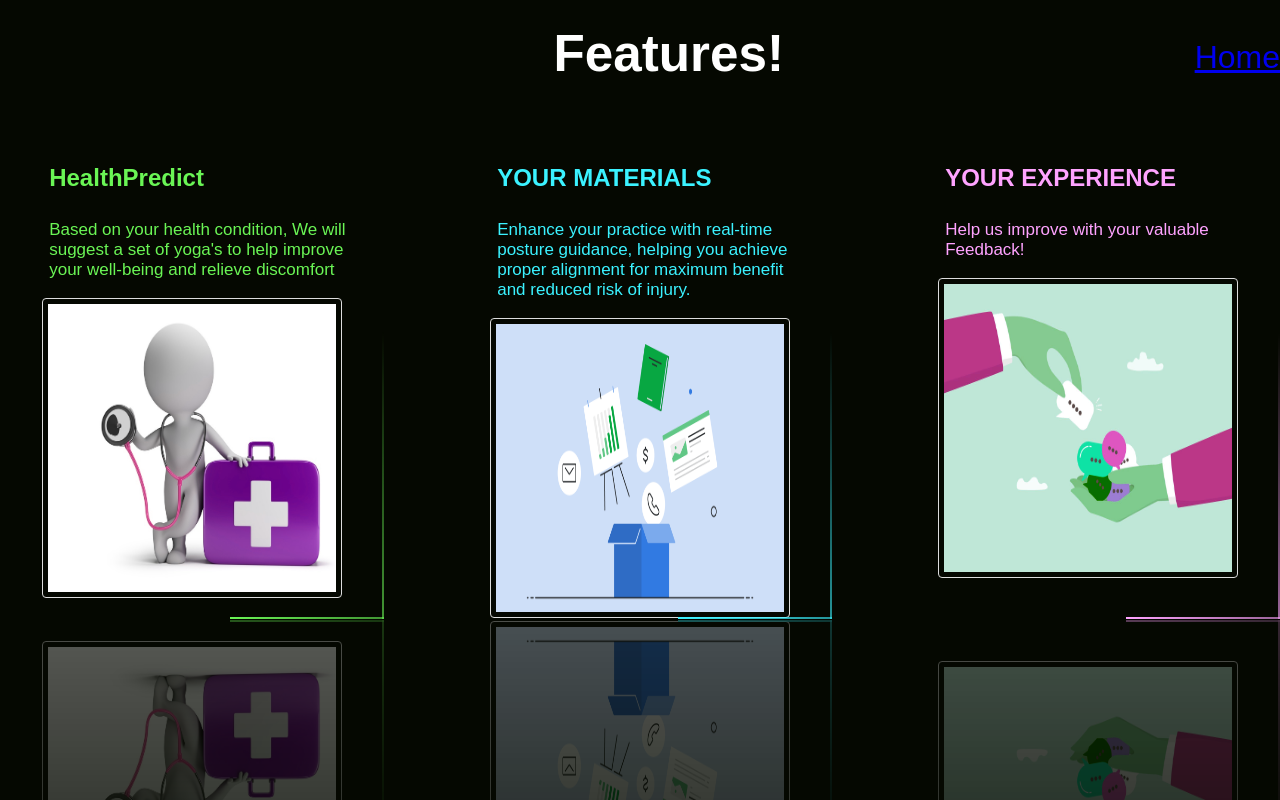
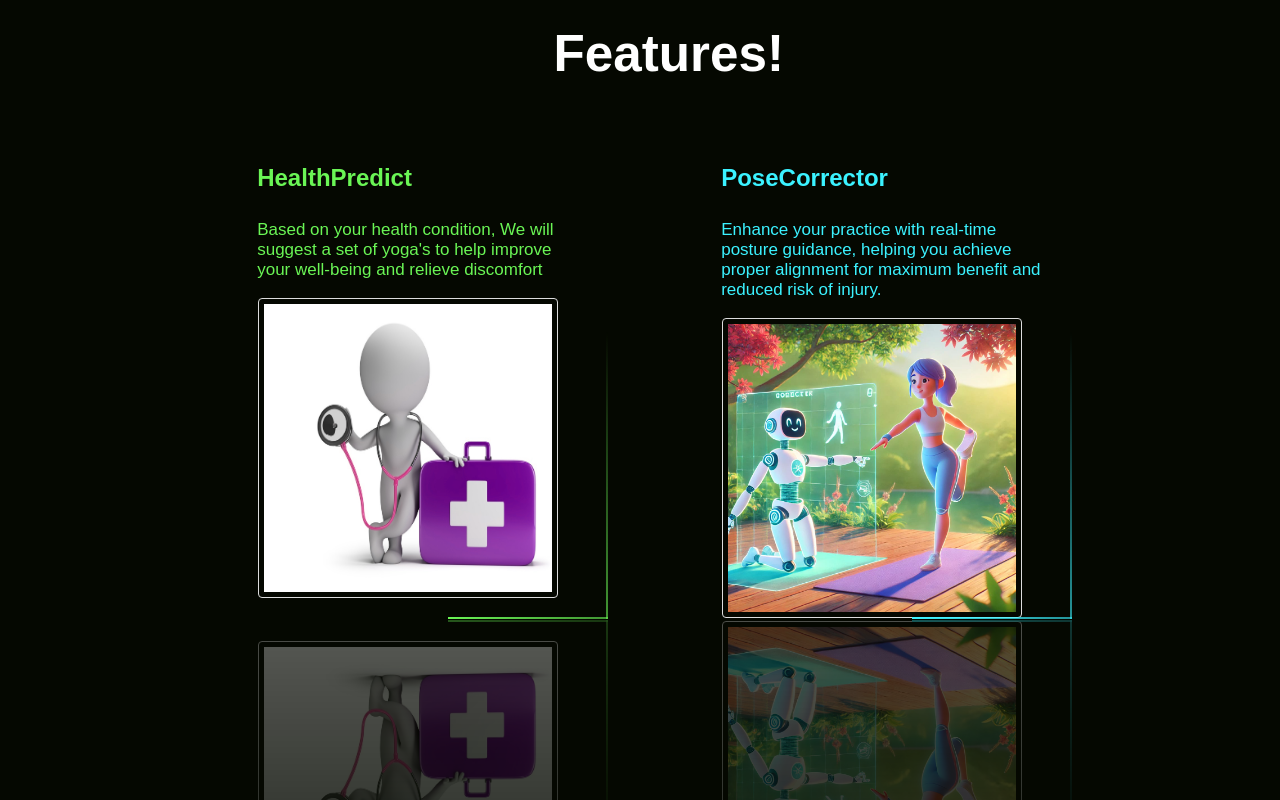
Before and after one commit to sidhigrover/HealthAlignAi, a Flask app: page /features in a window 1280 px wide. Run offline with Flask 3, Linux system fonts and the light colour scheme.

Commit message:
final changes

```diff
--- a/app.py
+++ b/app.py
@@ -74,7 +74,7 @@ def prompt():
         health_issue = request.form['health_issue']
 
         # Create a prompt text for the model
-        prompt_text = f"You are an expert yoga instructor and wellness advisor. Suggest yoga poses and practices suitable for an individual based on the following details Weight = {weight}kg, Height = {height_feet}ft {height_inches}in, Age = {age} years, Gender = {gender}, Health Issue = {health_issue}. Analyze whether the height and weight are appropriate for the age and provide feedback (e.g., height is less/more, weight is less/more). Suggest up to 3-5 yoga poses suitable for the individual, tailored to their health concerns and fitness goals. Include brief benefits, instructions, and precautions for each suggestion and not extend lines more than 5 and dark the yoga and dark the yoga poses"
+        prompt_text = f"You are an expert yoga instructor and wellness advisor. Suggest yoga poses and practices suitable for an individual based on the following details Weight = {weight}kg, Height = {height_feet}ft {height_inches}in, Age = {age} years, Gender = {gender}, Health Issue = {health_issue}. Analyze whether the height and weight are appropriate for the age and provide feedback (e.g., height is less/more, weight is less/more). Suggest up to 3-5 yoga poses suitable for the individual, tailored to their health concerns and fitness goals. Include brief benefits, instructions, and precautions for each suggestion and not extend lines more than 5 and print each of your suggestions and advices in new line and if possible in points. Ensure each new point comes in new line"
         # Interact with Llama model
         chat_completion = client.chat.completions.create(
             messages=[{"role": "user", "content": prompt_text}],
@@ -148,9 +148,7 @@ def logout():
 def ourTeam():
     return render_template('ourTeam.html')
 
-@app.route('/requirements')
-def requirements():
-    return render_template('requirements.html')
+
 
 @app.route('/contact')
 def contact():
@@ -168,4 +166,4 @@ def video_feed():
 
 
 if __name__ == "__main__":
-    app.run(port=5094)
+    app.run(port=5084)
--- a/static/features_style.css
+++ b/static/features_style.css
@@ -47,7 +47,7 @@ h1 {
     text-decoration: none;
     overflow: hidden;
     transition: 0.5s;
-    -webkit-box-reflect: below 1px linear-gradient(transparent, #0005);
+    -webkit-box-reflect: below 1px linear-gradient(transparent,#0005);
 }
 
 .hero a:hover {
@@ -173,3 +173,9 @@ p {
     margin-top: 1rem;
     width: 35rem;
 }
+.home a {
+    background-image: url(assets/round.png);
+    color: #fff;
+    font-weight: bolder;
+    text-decoration: none;
+}
--- a/static/ourTeam_style.css
+++ b/static/ourTeam_style.css
@@ -189,3 +189,8 @@ p {
         bottom: 100%;
     }
 }
+.home a{
+    color: #fff;
+    text-decoration: none;
+    font-weight: bolder;
+}
--- a/templates/features.html
+++ b/templates/features.html
@@ -11,7 +11,7 @@
 <body>
     <div class="top">
         <h1>Features!</h1>
-        <div class="home"><a href="{{url_for('index')}}">Home</a></div>
+        <div class="home"><a href="{{url_for('index')}}"></a></div>
     </div>
     <div class="hero">
         <a href="{{url_for('prompt')}}">
@@ -31,22 +31,12 @@
             <span></span>
             <span></span>
             <span></span>
-            <B style="margin-left: 1.2rem;">YOUR MATERIALS</B>
+            <B style="margin-left: 1.2rem;">PoseCorrector</B>
             <br></br>
             <p>Enhance your practice with real-time posture guidance, helping you achieve proper alignment for maximum benefit and reduced risk of injury.</p>
-            <img src="{{ url_for('static', filename='assets/materials.webp') }}" alt="voice input">
+            <img src="{{ url_for('static', filename='assets/yoga1.jpeg') }}" alt="voice input">
         </a>
-        <a href="#">
-            <span></span>
-            <span></span>
-            <span></span>
-            <span></span>
-            <B style="margin-left: 1.2rem;">YOUR EXPERIENCE </B>
-            <br></br>
-            <p>Help us improve with your valuable Feedback!</p>
-            <img src="{{ url_for('static', filename='assets/feedback.jpeg') }}" alt="voice input">
 
-        </a>
     </div>
 </body>
 
--- a/templates/index.html
+++ b/templates/index.html
@@ -19,7 +19,6 @@
             <ul>
                 <a href="{{ url_for('index') }}"><li>Home</li></a>
                 <a href="{{ url_for('features') }}"><li>Services</li></a>
-                <a href="{{ url_for('requirements') }}"><li>Requisites</li></a>
                 <a href="{{ url_for('ourTeam') }}"><li>Our Team</li></a>
                 <a href="{{ url_for('contact') }}"><li>Contact</li></a>
                 {% if current_user.is_authenticated %}
--- a/templates/pose.html
+++ b/templates/pose.html
@@ -25,7 +25,7 @@
 
     <!-- Side Panel -->
     <div class="side-panel">
-        <div id="yoga-guru">Yoga Guru</div>
+        <div id="yoga-guru">HealthAlign AI</div>
         <select id="pose-selection">
             <option value="Vrikshasana">Vrikshasana (Tree Pose)</option>
             <option value="Virabhadrasana 2">Virabhadrasana 2 (Warrior 2 Pose)</option>
```
Also changed, not shown: templates/requirements.html (deleted, +0 -66 lines), instance/prompts.db, static/assets/round.png (added), static/assets/yoga1.jpeg (added).
